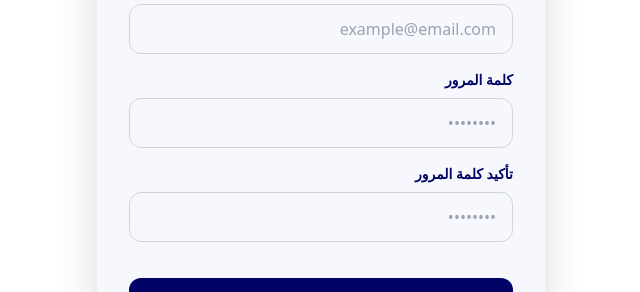
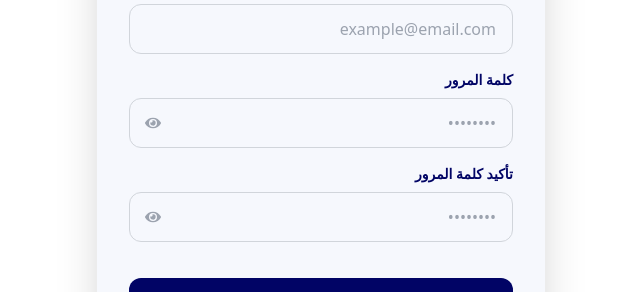
Before and after one commit to salmayasser8/Bayt-Al-Taleb, a React (Vite) app in the folder frontend/: page /auth in a window 1280 px wide. Both pictures are taken after a click on the button "إنشاء حساب". Shown: the part 437-729 px from the top of the page, without its empty margins (319-959 px from the left). Built offline with nearby package versions, Linux system fonts and the light colour scheme; no server answers.

Commit message:
handle password

```diff
--- a/frontend/src/pages/AuthPage.tsx
+++ b/frontend/src/pages/AuthPage.tsx
@@ -9,6 +9,8 @@ import { GiGraduateCap } from "react-icons/gi";
 import { useToast } from "@/hooks/use-toast";
 import { loginApi, registerApi, verifyOtpApi } from "@/api/auth";
 import { useAuth } from "@/store/AuthContext";
+import { FaEye, FaEyeSlash } from "react-icons/fa";
+
 const loginSchema = z.object({
   email: z
     .string()
@@ -80,6 +82,7 @@ const AuthPage: React.FC = () => {
   const [otpTempToken, setOtpTempToken] = useState<string | null>(null);
   const [otpCode, setOtpCode] = useState("");
   const [otpSubmitting, setOtpSubmitting] = useState(false);
+  const[showPassword,setShowPassword]=useState(false);
   const { toast } = useToast();
   const navigate = useNavigate();
   const { login } = useAuth();
@@ -313,14 +316,35 @@ const AuthPage: React.FC = () => {
                       registration={registerLogin("email")}
                     />
 
-                    <InputField
-                      label="كلمة المرور"
-                      type="password"
+                    <div className="flex flex-col gap-2">
+                      <label className="font-semibold text-primary text-sm">
+                        كلمة المرور
+                      </label>
+                      <div className="relative">
+                        <input
+                          type={showPassword ? "text" : "password"}
                           placeholder="••••••••"
-                      error={loginErrors.password?.message}
-                      registration={registerLogin("password")}
+                          className={`w-full border rounded-xl px-4 py-3 pl-11 outline-none transition-colors bg-bgSection text-primary placeholder:text-gray-400 ${
+                            loginErrors.password?.message
+                              ? "border-red-400 focus:border-red-400"
+                              : "border-gray-300 focus:border-primary"
+                          }`}
+                          {...registerLogin("password")}
                         />
-
+                        <button
+                          type="button"
+                          onClick={() => setShowPassword(!showPassword)}
+                          className="absolute left-4 top-1/2 -translate-y-1/2 text-gray-400 hover:text-primary cursor-pointer"
+                        >
+                          {showPassword ? <FaEyeSlash /> : <FaEye />}
+                        </button>
+                      </div>
+                      {loginErrors.password?.message && (
+                        <p className="text-red-400 text-xs">
+                          {loginErrors.password?.message}
+                        </p>
+                      )}
+                    </div>
                     <Link
                       to="#"
                       className="w-fit text-primary text-sm font-semibold no-underline hover:text-accent transition-colors"
@@ -370,21 +394,64 @@ const AuthPage: React.FC = () => {
                       registration={registerSignup("email")}
                     />
 
-                    <InputField
-                      label="كلمة المرور"
-                      type="password"
+                    <div className="flex flex-col gap-2">
+                      <label className="font-semibold text-primary text-sm">
+                        كلمة المرور
+                      </label>
+                      <div className="relative">
+                        <input
+                          type={showPassword ? "text" : "password"}
                           placeholder="••••••••"
-                      error={registerErrors.password?.message}
-                      registration={registerSignup("password")}
+                          className={`w-full border rounded-xl px-4 py-3 pl-11 outline-none transition-colors bg-bgSection text-primary placeholder:text-gray-400 ${
+                            registerErrors.password?.message
+                              ? "border-red-400 focus:border-red-400"
+                              : "border-gray-300 focus:border-primary"
+                          }`}
+                          {...registerSignup("password")}
                         />
-
-                    <InputField
-                      label="تأكيد كلمة المرور"
-                      type="password"
+                        <button
+                          type="button"
+                          onClick={() => setShowPassword(!showPassword)}
+                          className="absolute left-4 top-1/2 -translate-y-1/2 text-gray-400 hover:text-primary cursor-pointer"
+                        >
+                          {showPassword ? <FaEyeSlash /> : <FaEye />}
+                        </button>
+                      </div>
+                      {registerErrors.password?.message && (
+                        <p className="text-red-400 text-xs">
+                          {registerErrors.password?.message}
+                        </p>
+                      )}
+                    </div>
+                    <div className="flex flex-col gap-2">
+                      <label className="font-semibold text-primary text-sm">
+                        تأكيد كلمة المرور
+                      </label>
+                      <div className="relative">
+                        <input
+                          type={showPassword ? "text" : "password"}
                           placeholder="••••••••"
-                      error={registerErrors.confirmPassword?.message}
-                      registration={registerSignup("confirmPassword")}
+                          className={`w-full border rounded-xl px-4 py-3 pl-11 outline-none transition-colors bg-bgSection text-primary placeholder:text-gray-400 ${
+                            registerErrors.confirmPassword?.message
+                              ? "border-red-400 focus:border-red-400"
+                              : "border-gray-300 focus:border-primary"
+                          }`}
+                          {...registerSignup("confirmPassword")}
                         />
+                        <button
+                          type="button"
+                          onClick={() => setShowPassword(!showPassword)}
+                          className="absolute left-4 top-1/2 -translate-y-1/2 text-gray-400 hover:text-primary cursor-pointer"
+                        >
+                          {showPassword ? <FaEyeSlash /> : <FaEye />}
+                        </button>
+                      </div>
+                      {registerErrors.confirmPassword?.message && (
+                        <p className="text-red-400 text-xs">
+                          {registerErrors.confirmPassword?.message}
+                        </p>
+                      )}
+                    </div>
 
                     <motion.button
                       type="submit"
--- a/frontend/src/pages/ProfilePage.tsx
+++ b/frontend/src/pages/ProfilePage.tsx
@@ -512,7 +512,7 @@ const ProfilePage: React.FC = () => {
                 <Button
                   onClick={onDisableTwoFa}
                   disabled={twoFaFlow === "disabling"}
-                  className="w-full bg-red-50 text-red-600 border border-red-200 hover:bg-red-100"
+                  className="w-full"
                 >
                   {twoFaFlow === "disabling"
                     ? "جاري الإلغاء..."
```
Also changed, not shown: 2 other files (tests, documents, lock files or other folders). Lines whose indentation alone changed are shown as unchanged.
